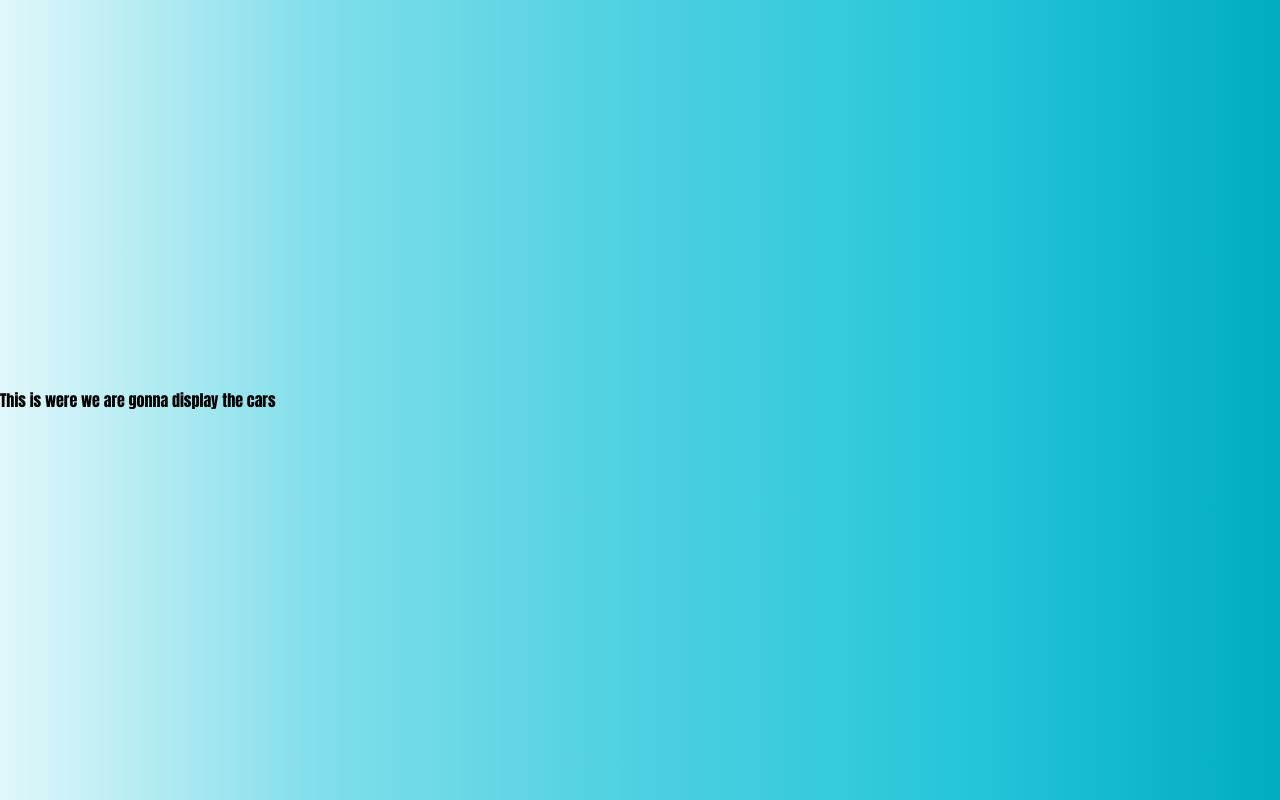
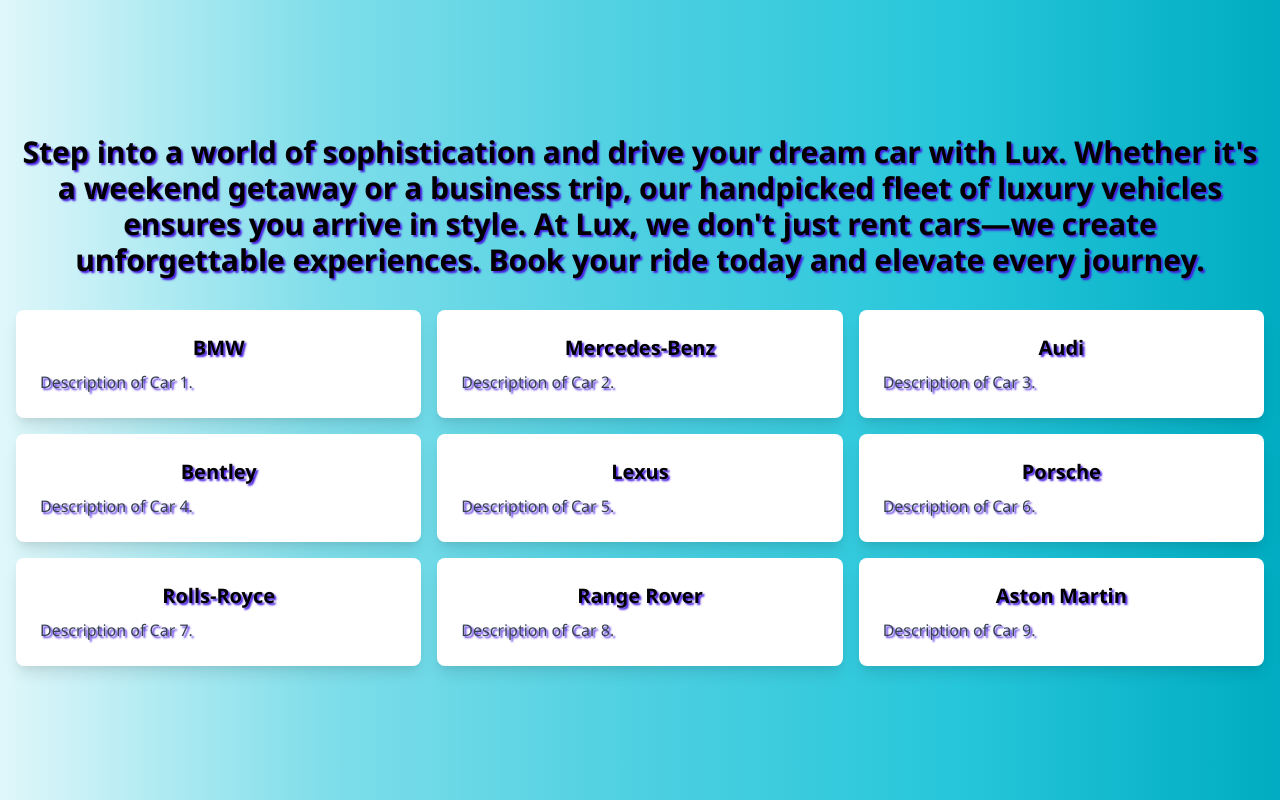
Before and after one commit to jeaq01/lux-Rental, a web app: file index.html in a window 1280 px wide. Run offline with its HTML, style and script files only (its server is not run), Linux system fonts and the light colour scheme.

Commit message:
added cards to the index.html, gave the index.html site a blurb

```diff
--- a/index.html
+++ b/index.html
@@ -23,10 +23,63 @@
 
 
 <body>
-    <div class="container">
+
+  <div class="container mx-auto p-4">
+    <h1 class="text-3xl font-bold mb-8 text-center">Step into a world of sophistication and drive your dream car with Lux. Whether it's a weekend getaway or a business trip, our handpicked fleet of luxury vehicles ensures you arrive in style. At Lux, we don't just rent cars—we create unforgettable experiences. Book your ride today and elevate every journey.
+
+    </h1>
+    <div class="grid grid-cols-3 gap-4">
+        <!-- Card 1 -->
+        <div class="bg-white shadow-lg rounded-lg p-6">
+            <h2 class="text-xl font-bold mb-2">BMW</h2>
+            <p class="text-gray-700">Description of Car 1.</p>
+        </div>
+        <!-- Card 2 -->
+        <div class="bg-white shadow-lg rounded-lg p-6">
+            <h2 class="text-xl font-bold mb-2">Mercedes-Benz</h2>
+            <p class="text-gray-700">Description of Car 2.</p>
+        </div>
+        <!-- Card 3 -->
+        <div class="bg-white shadow-lg rounded-lg p-6">
+            <h2 class="text-xl font-bold mb-2">Audi</h2>
+            <p class="text-gray-700">Description of Car 3.</p>
+        </div>
+        <!-- Card 4 -->
+        <div class="bg-white shadow-lg rounded-lg p-6">
+            <h2 class="text-xl font-bold mb-2">Bentley</h2>
+            <p class="text-gray-700">Description of Car 4.</p>
+        </div>
+        <!-- Card 5 -->
+        <div class="bg-white shadow-lg rounded-lg p-6">
+            <h2 class="text-xl font-bold mb-2">Lexus</h2>
+            <p class="text-gray-700">Description of Car 5.</p>
+        </div>
+        <!-- Card 6 -->
+        <div class="bg-white shadow-lg rounded-lg p-6">
+            <h2 class="text-xl font-bold mb-2">Porsche</h2>
+            <p class="text-gray-700">Description of Car 6.</p>
+        </div>
+        <!-- Card 7 -->
+        <div class="bg-white shadow-lg rounded-lg p-6">
+            <h2 class="text-xl font-bold mb-2">Rolls-Royce</h2>
+            <p class="text-gray-700">Description of Car 7.</p>
+        </div>
+        <!-- Card 8 -->
+        <div class="bg-white shadow-lg rounded-lg p-6">
+            <h2 class="text-xl font-bold mb-2">Range Rover</h2>
+            <p class="text-gray-700">Description of Car 8.</p>
+        </div>
+        <!-- Card 9 -->
+        <div class="bg-white shadow-lg rounded-lg p-6">
+            <h2 class="text-xl font-bold mb-2">Aston Martin</h2>
+            <p class="text-gray-700">Description of Car 9.</p>
+        </div>
+    </div>
+</div>
+    <!-- <div class="container">
         <h1>This is were we are gonna display the cars</h1>
 
-    </div>
+    </div> -->
 </body>
 
 </html>
--- a/public/css/styles.css
+++ b/public/css/styles.css
@@ -19,7 +19,8 @@
 }
 
 body {
-  font-family: Impact, Haettenschweiler, 'Arial Narrow Bold', sans-serif, sans-serif;
+  font-family: 'Segoe UI', Tahoma, Geneva, Verdana, sans-serif;
+  text-shadow: 2px 2px 2px #461be1;
   background: linear-gradient(to right,
       #e0f7fa,
       /* Light Teal */
@@ -43,7 +44,7 @@
   background-color: #ffffff;
   padding: 20px;
   border-radius: 8px;
-  box-shadow: 0 0 10px rgba(0, 0, 0, 0.1);
+  box-shadow: 5px 5px 10px rgba(0, 0, 0, 0.1);
   width: 300px;
 }
 
@@ -75,6 +76,7 @@
   border: none;
   border-radius: 4px;
   background-color: #007bff;
+  box-shadow: 2px 2px 4px rgba(0, 0, 0, 0.5);
   color: white;
   font-size: 16px;
   cursor: pointer;
@@ -83,3 +85,9 @@
 button:hover {
   background-color: #0056b3;
 }
+
+.shadowed-image {
+  width: 300px; /* Adjust the size of the image as needed */
+  box-shadow: 10px 10px 30px rgba(0, 0, 0, 0.5); /* Horizontal, Vertical, Blur, Spread, Color */
+  border-radius: 8px; /* Optional: Add rounded corners to the image */
+}
```
Also changed, not shown: login.html (+47 -24 lines).
